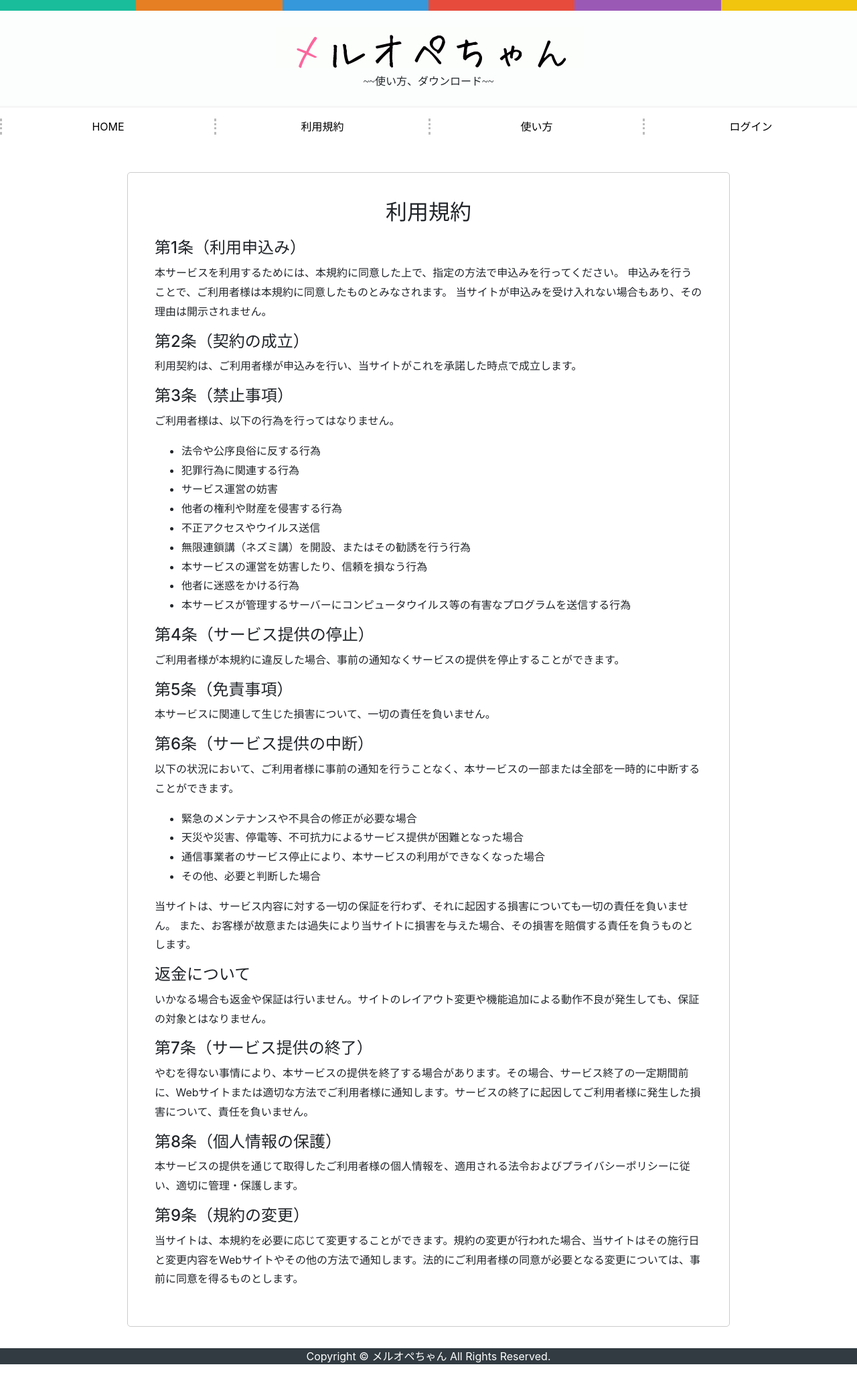
After one commit to bishimaru/web_mail_operator, a Django app: page /terms_of_service/ in a window 1280 px wide. The commit adds this page. Shown: the whole page at 67% size. Run offline with Django 3.2, Linux system fonts and the light colour scheme; some libraries are stand-ins or nearby versions.

Commit message:
auto commit

```diff
--- a/app/views.py
+++ b/app/views.py
@@ -21,6 +21,11 @@ class IndexView(TemplateView):
 def how_to_use_view(request):
     template_name = 'how_to_use.html'
     return render(request, template_name)
+
+def terms_of_service_view(request):
+    template_name = 'terms_of_service.html'
+    return render(request, template_name)
+
 
 
 class UserDataView(APIView):
--- a/static/css/index.css
+++ b/static/css/index.css
@@ -5,12 +5,14 @@
 
 .container {
   margin-top: 20px;
-  width: 300px;
+  width: 80%; /* 横幅を80%に設定 */
+  max-width: 900px; /* 最大幅を900pxに設定 */
   margin: 40px auto 0 auto;
-  padding: 20px;
+  padding: 40px; /* パディングを増やして余裕を持たせる */
   background-color: #ffffff;
   border: 1px solid #ccc;
   border-radius: 5px;
+  line-height: 1.8; /* 行間を少し広げてテキストを読みやすくする */
 }
 
 h2 {
--- a/templates/base.html
+++ b/templates/base.html
@@ -35,6 +35,7 @@
   <div>
     <nav class="nav-row">
       <a class="nav-cols" href="{% url 'index' %}"><div>HOME</div></a>
+      <a class="nav-cols" href="{% url 'terms_of_service' %}"><div>利用規約</div></a>
       <a class="nav-cols" href="{% url 'how_to_use' %}"><div>使い方</div></a>
       <a class="nav-cols" href="{% url 'admin:index' %}"><div>ログイン</div></a>
 
--- a/templates/index.html
+++ b/templates/index.html
@@ -4,6 +4,7 @@
 {% block main %}
 <div class="container">
  <h1>お知らせ</h1>
+ <p>9/13 リリースしました。</p>
 
 </div>
 
--- /dev/null
+++ b/templates/terms_of_service.html
@@ -0,0 +1,87 @@
+{% extends 'base.html' %}
+{% load static %}
+
+{% block main %}
+<div class="container">
+  <h2>利用規約</h2>
+
+  <h4>第1条（利用申込み）</h4>
+  <p>
+    本サービスを利用するためには、本規約に同意した上で、指定の方法で申込みを行ってください。
+    申込みを行うことで、ご利用者様は本規約に同意したものとみなされます。
+    当サイトが申込みを受け入れない場合もあり、その理由は開示されません。
+  </p>
+
+  <h4>第2条（契約の成立）</h4>
+  <p>
+    利用契約は、ご利用者様が申込みを行い、当サイトがこれを承諾した時点で成立します。
+  </p>
+
+  <h4>第3条（禁止事項）</h4>
+  <p>ご利用者様は、以下の行為を行ってはなりません。</p>
+  <ul>
+    <li>法令や公序良俗に反する行為</li>
+    <li>犯罪行為に関連する行為</li>
+    <li>サービス運営の妨害</li>
+    <li>他者の権利や財産を侵害する行為</li>
+    <li>不正アクセスやウイルス送信</li>
+    <li>無限連鎖講（ネズミ講）を開設、またはその勧誘を行う行為</li>
+    <li>本サービスの運営を妨害したり、信頼を損なう行為</li>
+    <li>他者に迷惑をかける行為</li>
+    <li>本サービスが管理するサーバーにコンピュータウイルス等の有害なプログラムを送信する行為</li>
+  </ul>
+
+  <h4>第4条（サービス提供の停止）</h4>
+  <p>
+    ご利用者様が本規約に違反した場合、事前の通知なくサービスの提供を停止することができます。
+  </p>
+
+  <h4>第5条（免責事項）</h4>
+  <p>
+    本サービスに関連して生じた損害について、一切の責任を負いません。
+  </p>
+
+  <h4>第6条（サービス提供の中断）</h4>
+  <p>
+    以下の状況において、ご利用者様に事前の通知を行うことなく、本サービスの一部または全部を一時的に中断することができます。
+  </p>
+  <ul>
+    <li>緊急のメンテナンスや不具合の修正が必要な場合</li>
+    <li>天災や災害、停電等、不可抗力によるサービス提供が困難となった場合</li>
+    <li>通信事業者のサービス停止により、本サービスの利用ができなくなった場合</li>
+    <li>その他、必要と判断した場合</li>
+  </ul>
+
+  <p>
+    当サイトは、サービス内容に対する一切の保証を行わず、それに起因する損害についても一切の責任を負いません。
+    また、お客様が故意または過失により当サイトに損害を与えた場合、その損害を賠償する責任を負うものとします。
+  </p>
+
+  <h4>返金について</h4>
+  <p>
+    いかなる場合も返金や保証は行いません。サイトのレイアウト変更や機能追加による動作不良が発生しても、保証の対象とはなりません。
+  </p>
+
+  <h4>第7条（サービス提供の終了）</h4>
+  <p>
+    やむを得ない事情により、本サービスの提供を終了する場合があります。その場合、サービス終了の一定期間前に、Webサイトまたは適切な方法でご利用者様に通知します。サービスの終了に起因してご利用者様に発生した損害について、責任を負いません。
+  </p>
+
+  <h4>第8条（個人情報の保護）</h4>
+  <p>
+    本サービスの提供を通じて取得したご利用者様の個人情報を、適用される法令およびプライバシーポリシーに従い、適切に管理・保護します。
+  </p>
+
+  <h4>第9条（規約の変更）</h4>
+  <p>
+    当サイトは、本規約を必要に応じて変更することができます。規約の変更が行われた場合、当サイトはその施行日と変更内容をWebサイトやその他の方法で通知します。法的にご利用者様の同意が必要となる変更については、事前に同意を得るものとします。
+  </p>
+</div>
+
+
+</div>
+
+<link href="{% static 'css/index.css' %}" rel="stylesheet" />
+
+{% include "footer.html" %}
+{% endblock %}
--- a/web_mail_operator/urls.py
+++ b/web_mail_operator/urls.py
@@ -13,6 +13,7 @@ urlpatterns = [
     path('admin/', admin.site.urls, name='admin'),
     path('', views.IndexView.as_view(), name='index'),
     path('how_to_use/', views.how_to_use_view, name='how_to_use'),
+    path('terms_of_service/', views.terms_of_service_view, name='terms_of_service'),
     path('api/', include(router.urls)),
     path('api/user-data/', views.UserDataView.as_view(), name='user-data'),
 
```
Also changed, not shown: app/management/commands/check_active.py (added, +18 -0 lines), app/models.py (+1 -11 lines), templates/how_to_use.html (+31 -9 lines), app/management/__init__.py (added), app/management/commands/__init__.py (added), app/migrations/0010_alter_pcmax_activity_area_alter_pcmax_blood_type_and_more.py (added), app/migrations/0011_rename_registration_subscribe_date_userprofile_registration_subscribe_date.py (added), 1 other file.
